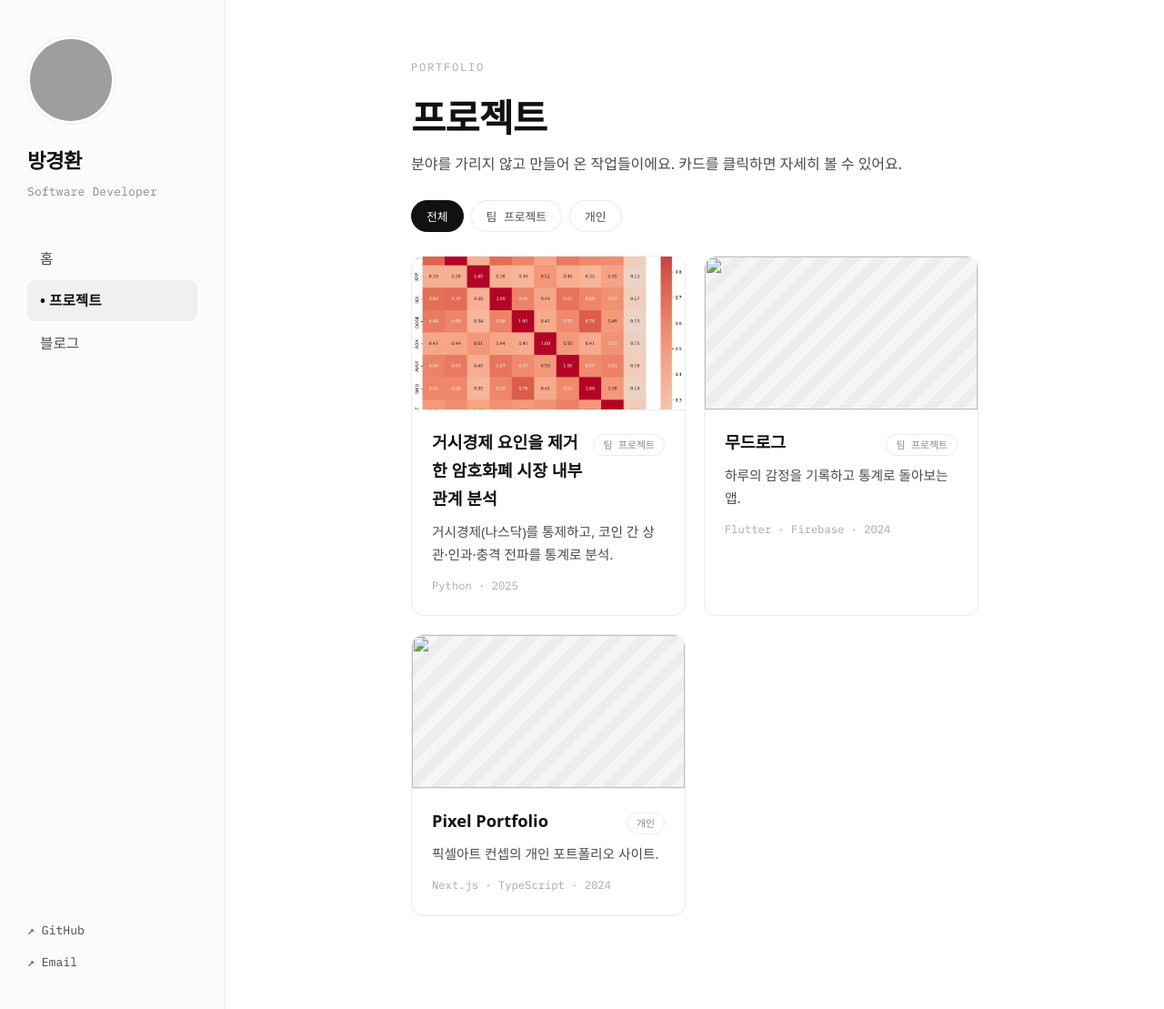
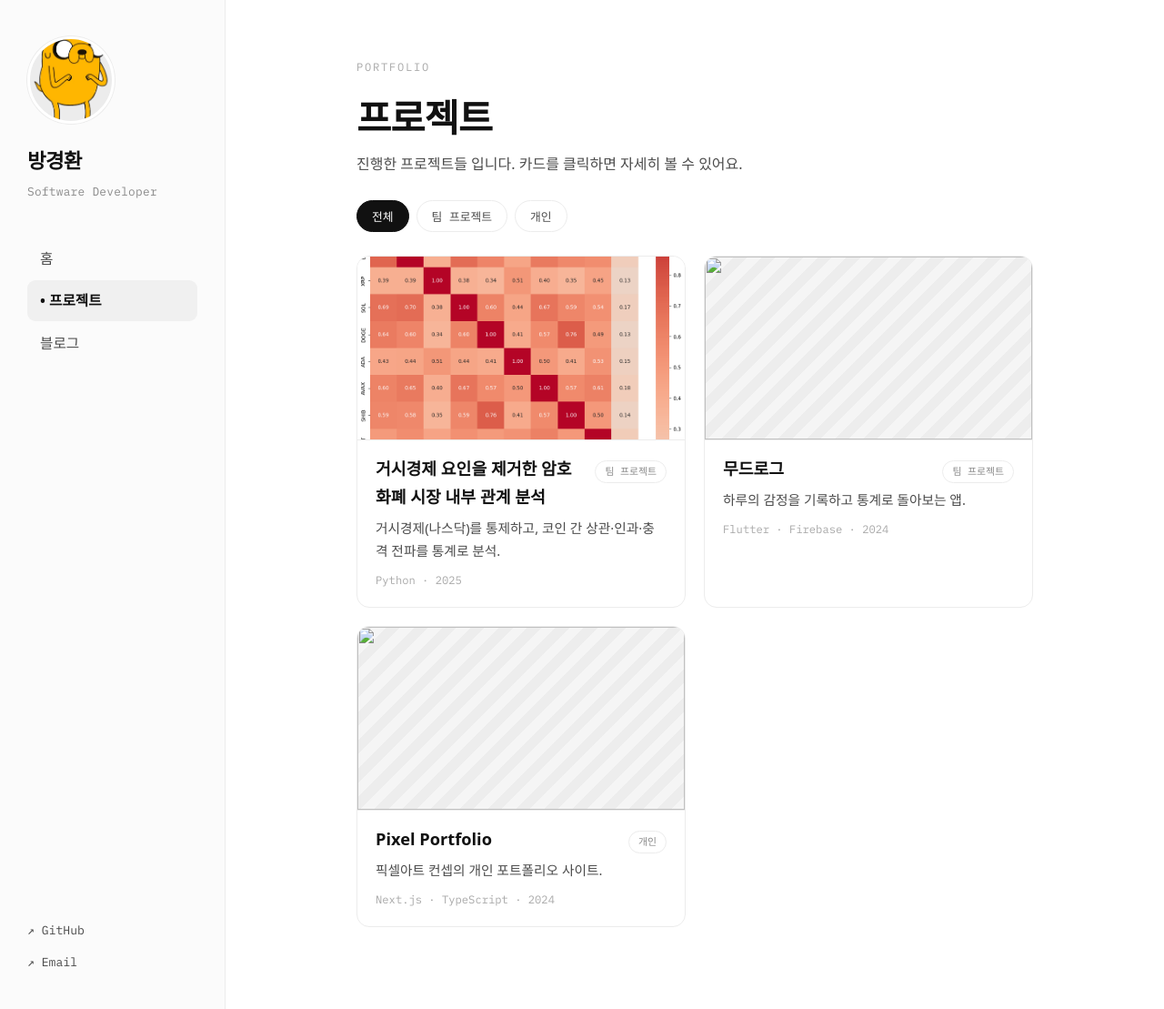
Before and after one commit to Bangkyunghwan/Bangkyunghwan.github.io, a Jekyll site: the page built from projects.html, in a window 1280 px wide and 1109 px high. Shown: the whole window at 91% size. Built offline with Jekyll 4.4.1, drawn with Linux system fonts in a browser that asks for light colours; some web fonts are replaced; grey boxes are pictures that could not be loaded.

Commit message:
각종 버그 수정

```diff
--- a/_config.yml
+++ b/_config.yml
@@ -12,7 +12,7 @@
 email: "qkdrudghks0297@naver.com"
 github_username: "bangkyunghwan"
 linkedin_username: ""
-avatar: "/asset/images/jake.png"                 # 프로필 이미지 경로(예: /assets/avatar.png). 비우면 깃허브 사진 사용
+avatar: "/assets/images/jake.webp"               # 프로필 이미지 경로(예: /assets/avatar.png). 비우면 깃허브 사진 사용
 
 # 홈 스킬 태그
 skills: [Java, Spring Boot, Docker, AWS, Git]
@@ -41,6 +41,7 @@
 # ── 아래는 그대로 ────────────────────────────
 baseurl: ""
 url: ""
+future: true          # 미래 시각으로 쓴 글도 보이게 (기본값 false면 숨겨짐)
 markdown: kramdown
 permalink: /blog/:year/:month/:title/
 timezone: Asia/Seoul
--- a/assets/css/style.css
+++ b/assets/css/style.css
@@ -16,7 +16,7 @@
   --sans: "Pretendard Variable", Pretendard, system-ui, -apple-system, sans-serif;
   --mono: "IBM Plex Mono", ui-monospace, Menlo, monospace;
   --sidebar-w: 248px;
-  --content: 720px;
+  --content: 840px;
 }
 
 * { margin: 0; padding: 0; box-sizing: border-box; }
@@ -119,10 +119,10 @@
 .hero-intro { color: var(--ink-2); margin: 22px 0 26px; max-width: 54ch; font-size: 1.02rem; }
 .hero .chips { margin-bottom: 8px; }
 
-.info-grid { display: grid; grid-template-columns: 1fr 1fr; gap: 16px; margin-top: 40px; }
-.info-card { border: 1px solid var(--line); border-radius: 14px; padding: 24px; }
-.info-label { font-family: var(--mono); font-size: 0.72rem; letter-spacing: 0.1em; text-transform: uppercase; color: var(--muted); margin-bottom: 18px; }
-.info-item { margin-bottom: 18px; }
+.info-grid { display: grid; grid-template-columns: 1fr 1fr; gap: 16px; margin-top: 32px; align-items: start; }
+.info-card { border: 1px solid var(--line); border-radius: 14px; padding: 22px 24px; }
+.info-label { font-family: var(--mono); font-size: 0.72rem; letter-spacing: 0.1em; text-transform: uppercase; color: var(--muted); margin-bottom: 14px; }
+.info-item { margin-bottom: 13px; }
 .info-item:last-child { margin-bottom: 0; }
 .info-period { font-family: var(--mono); font-size: 0.76rem; color: var(--muted); }
 .info-text { font-size: 0.94rem; color: var(--ink); font-weight: 500; margin-top: 3px; }
@@ -135,12 +135,12 @@
 }
 .pcard:hover { border-color: #dcdcdc; box-shadow: 0 10px 30px -20px rgba(0,0,0,.45); transform: translateY(-2px); }
 .pcard .thumb { border-bottom: 1px solid var(--line); }
-.pcard-body { padding: 20px 22px 22px; }
+.pcard-body { padding: 16px 20px 18px; }
 .pcard-top { display: flex; align-items: baseline; justify-content: space-between; gap: 10px; }
 .pcard-name { font-size: 1.14rem; font-weight: 700; }
 .pcard-year { font-family: var(--mono); font-size: 0.76rem; color: var(--muted); }
 .pcard-type { font-family: var(--mono); font-size: 0.68rem; color: var(--ink-3); border: 1px solid var(--line); border-radius: 999px; padding: 2px 10px; white-space: nowrap; }
-.pcard-tagline { color: var(--ink-2); font-size: 0.92rem; margin: 8px 0 12px; }
+.pcard-tagline { color: var(--ink-2); font-size: 0.92rem; margin: 6px 0 10px; }
 .pcard-tech { font-family: var(--mono); font-size: 0.76rem; color: var(--muted); }
 
 /* ============================================================
@@ -175,7 +175,7 @@
 .shots .thumb { aspect-ratio: 4 / 3; border: 1px solid var(--line); border-radius: 10px; }
 
 .d-block { margin-bottom: 34px; }
-.d-label { font-family: var(--mono); font-size: 0.74rem; letter-spacing: 0.1em; text-transform: uppercase; color: var(--muted); margin-bottom: 12px; }
+.d-label { font-family: var(--sans); font-size: 1.05rem; font-weight: 700; letter-spacing: -0.01em; color: var(--ink); margin-bottom: 12px; }
 .d-block p { color: var(--ink-2); }
 .d-block ul { list-style: none; }
 .d-block ul li { position: relative; padding-left: 18px; margin-bottom: 8px; color: var(--ink-2); }
@@ -211,6 +211,7 @@
 .post-body code { font-family: var(--mono); font-size: 0.86em; background: #f2f2f2; padding: 1px 6px; border-radius: 4px; }
 .post-body pre { background: #141414; color: #eaeaea; padding: 18px 20px; border-radius: 12px; overflow-x: auto; font-size: 0.85rem; line-height: 1.65; margin: 1.3em 0; }
 .post-body pre code { background: none; padding: 0; color: inherit; }
+.post-body hr { border: none; border-top: 1px solid var(--line); margin: 2.6em 0; }
 
 /* ============================================================
    Responsive
--- a/index.html
+++ b/index.html
@@ -27,7 +27,7 @@
 </section>
 
 <div class="section-head">
-  <h2>대표 프로젝트</h2>
+  <h2>프로젝트</h2>
   <a class="more" href="{{ '/projects/' | relative_url }}">전체 보기 →</a>
 </div>
 <div class="card-grid">
--- a/projects.html
+++ b/projects.html
@@ -6,7 +6,7 @@
 
 <p class="eyebrow">PORTFOLIO</p>
 <h1 class="page-title">프로젝트</h1>
-<p class="page-sub">분야를 가리지 않고 만들어 온 작업들이에요. 카드를 클릭하면 자세히 볼 수 있어요.</p>
+<p class="page-sub">진행한 프로젝트들 입니다. 카드를 클릭하면 자세히 볼 수 있어요.</p>
 
 <div class="filter-bar">
   <button class="filter-btn is-on" data-filter="all">전체</button>
```
Also changed, not shown: _posts/2026-07-22-how-to-update.md (+1 -2 lines), 1 other file.
